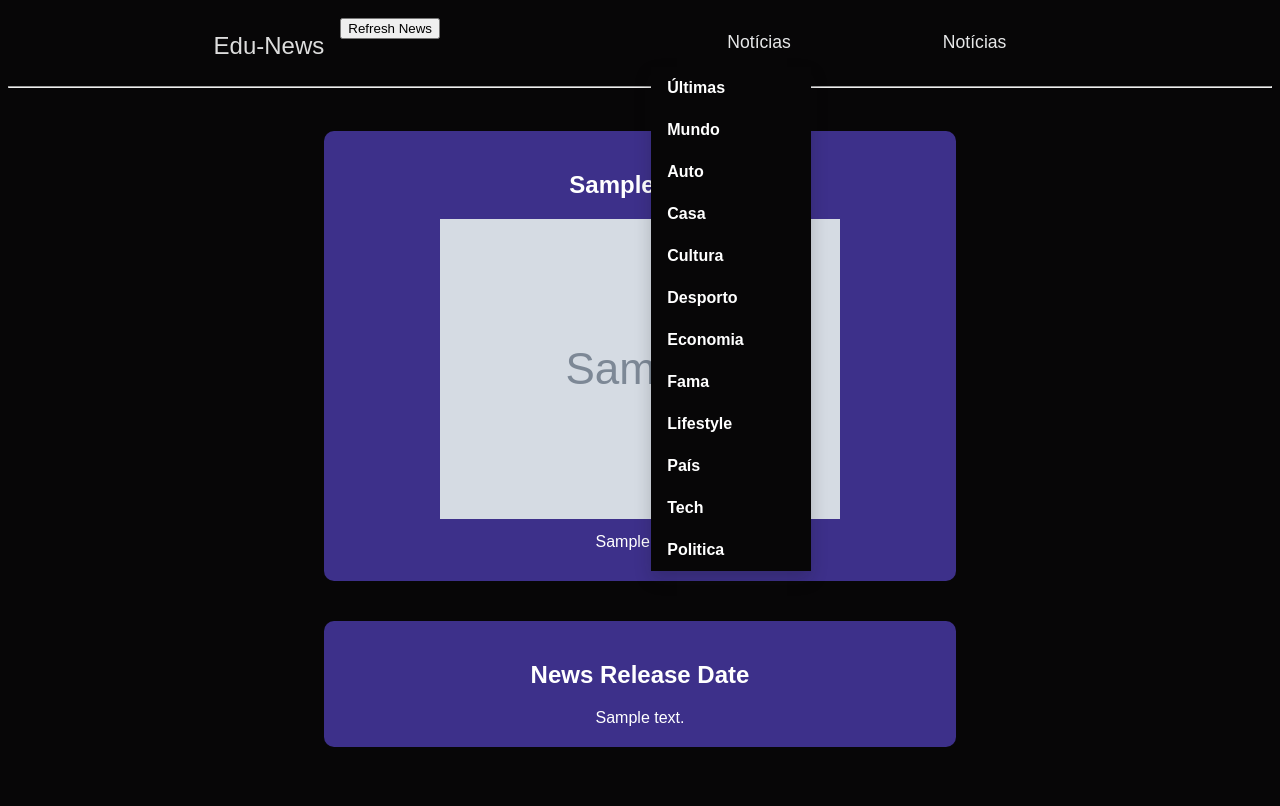
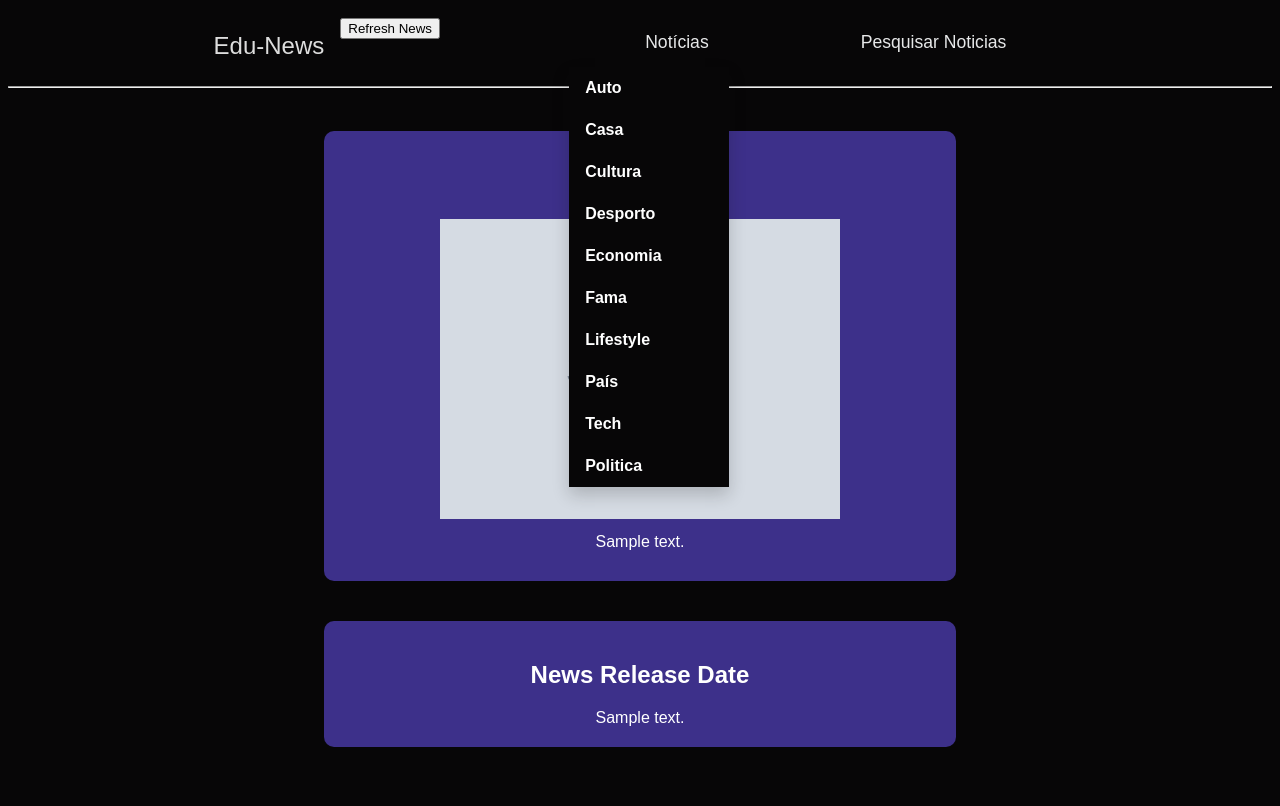
Before and after one commit to DEISI-ULHT-TFC-2023-24/DEISI90-ALQI-DR-tutor-inteligente-para-estudar-interacoes-mediadas-por-algoritmos, a Django app: page //1/ in a window 1280 px wide, after a click on "Notícias". Run offline with Django 5.2, Linux system fonts and the light colour scheme; tables that the repository leaves empty hold one stand-in row (values such as "Sample post"); grey boxes marked "Sample" are stand-in pictures.

Commit message:
Fix nos filtros para datas e categoria com botão de pesquisa

```diff
--- a/news/templates/layout.html
+++ b/news/templates/layout.html
@@ -70,103 +70,110 @@
     <div class="flex-container" style="padding-left: 15%;padding-right: 15%">
         <a href="/" class="navbar-item"
            style="float: left;font-size: 150%;color: #dddddd; border-radius: 10px">Edu-News</a>
+
+        <div class="dropdown">
+        <button class="dropbtn" style="border-radius: 10px;margin-left: 60px;margin-right: 60px" onclick="filterContent(selectedCategory,selectedDate)">Pesquisar Noticias
+        </button>
+        </div>
+
         <div class="dropdown">
             <button class="dropbtn" style="border-radius: 10px;margin-left: 60px;margin-right: 60px"
                     onclick="myFunction()">Notícias
             </button>
             <div class="dropdown-content" id="myDropdown">
                 <a class="" style="position: static; border-radius: 10px"
-                   href="{% url 'index' %}?category=ultimas&date=content_date"><strong>Últimas</strong></a>
+                   onclick="changeButtonTextCategory(this,'Auto','auto')"><strong>Auto</strong></a>
                 <a class="" style="position: static; border-radius: 10px"
-                   href="{% url 'index' %}?category=mundo&date=content_date"><strong>Mundo</strong></a>
+                   onclick="changeButtonTextCategory(this,'Casa','casa')"><strong>Casa</strong></a>
                 <a class="" style="position: static; border-radius: 10px"
-                   href="{% url 'index' %}?category=auto&date=content_date"><strong>Auto</strong></a>
+                   onclick="changeButtonTextCategory(this,'Cultura','cultura')"><strong>Cultura</strong></a>
                 <a class="" style="position: static; border-radius: 10px"
-                   href="{% url 'index' %}?category=casa&date=content_date"><strong>Casa</strong></a>
+                   onclick="changeButtonTextCategory(this,'Desporto','desporto')"><strong>Desporto</strong></a>
                 <a class="" style="position: static; border-radius: 10px"
-                   href="{% url 'index' %}?category=cultura&date=content_date"><strong>Cultura</strong></a>
+                   onclick="changeButtonTextCategory(this,'Economia','economia')"><strong>Economia</strong></a>
                 <a class="" style="position: static; border-radius: 10px"
-                   href="{% url 'index' %}?category=desporto&date=content_date"><strong>Desporto</strong></a>
+                   onclick="changeButtonTextCategory(this,'Fama','fama')"><strong>Fama</strong></a>
                 <a class="" style="position: static; border-radius: 10px"
-                   href="{% url 'index' %}?category=economia&date=content_date"><strong>Economia</strong></a>
+                   onclick="changeButtonTextCategory(this,'Lifestyle','lifestyle')"><strong>Lifestyle</strong></a>
                 <a class="" style="position: static; border-radius: 10px"
-                   href="{% url 'index' %}?category=fama&date=content_date"><strong>Fama</strong></a>
+                   onclick="changeButtonTextCategory(this,'País','pais')"><strong>País</strong></a>
                 <a class="" style="position: static; border-radius: 10px"
-                   href="{% url 'index' %}?category=lifestyle&date=content_date"><strong>Lifestyle</strong></a>
+                   onclick="changeButtonTextCategory(this,'Tech','tech')"><strong>Tech</strong></a>
                 <a class="" style="position: static; border-radius: 10px"
-                   href="{% url 'index' %}?category=pais&date=content_date"><strong>País</strong></a>
-                <a class="" style="position: static; border-radius: 10px"
-                   href="{% url 'index' %}?category=tech&date=content_date"><strong>Tech</strong></a>
-                <a class="" style="position: static; border-radius: 10px"
-                   href="{% url 'index' %}?category=politica&date=content_date"><strong>Politica</strong></a>
+                   onclick="changeButtonTextCategory(this,'Politica','politica')"><strong>Politica</strong></a>
+
             </div>
         </div>
 
-
         <div class="dropdown">
             <button class="dropbtn" style="border-radius: 10px;margin-left: 60px;margin-right: 60px"
-                    onclick="myFunction2()">Notícias
+                    onclick="myFunction2()">Data da Noticia
             </button>
             <div class="dropdown-content" id="myDropdown2">
                 <a class="" style="position: static; border-radius: 10px"
-                   href="{% url 'index' %}?category=ultimas&date=-content_date"><strong>Últimas</strong></a>
+                   onclick="changeButtonTextDate(this,'Mais-Antigas','content_date')"><strong>Mais-Antigas</strong></a>
                 <a class="" style="position: static; border-radius: 10px"
-                   href="{% url 'index' %}?category=mundo&date=-content_date"><strong>Mundo</strong></a>
-                <a class="" style="position: static; border-radius: 10px"
-                   href="{% url 'index' %}?category=auto&date=-content_date"><strong>Auto</strong></a>
-                <a class="" style="position: static; border-radius: 10px"
-                   href="{% url 'index' %}?category=casa&date=-content_date"><strong>Casa</strong></a>
-                <a class="" style="position: static; border-radius: 10px"
-                   href="{% url 'index' %}?category=cultura&date=-content_date"><strong>Cultura</strong></a>
-                <a class="" style="position: static; border-radius: 10px"
-                   href="{% url 'index' %}?category=desporto&date=-content_date"><strong>Desporto</strong></a>
-                <a class="" style="position: static; border-radius: 10px"
-                   href="{% url 'index' %}?category=economia&date=-content_date"><strong>Economia</strong></a>
-                <a class="" style="position: static; border-radius: 10px"
-                   href="{% url 'index' %}?category=fama&date=-content_date"><strong>Fama</strong></a>
-                <a class="" style="position: static; border-radius: 10px"
-                   href="{% url 'index' %}?category=lifestyle&date=-content_date"><strong>Lifestyle</strong></a>
-                <a class="" style="position: static; border-radius: 10px"
-                   href="{% url 'index' %}?category=pais&date=-content_date"><strong>País</strong></a>
-                <a class="" style="position: static; border-radius: 10px"
-                   href="{% url 'index' %}?category=tech&date=-content_date"><strong>Tech</strong></a>
-                <a class="" style="position: static; border-radius: 10px"
-                   href="{% url 'index' %}?category=politica&date=-content_date"><strong>Politica</strong></a>
+                   onclick="changeButtonTextDate(this,'Mais Recentes', '-content_date')"><strong>Mais Recentes</strong></a>
+
+
             </div>
         </div>
 
 
         <script>
+            var selectedCategory = '';
+            var selectedDate = '';
 
-            /* When the user clicks on the button,
-            toggle between hiding and showing the dropdown content */
             function myFunction() {
                 document.getElementById("myDropdown").classList.toggle("show");
             }
 
-            // Close the dropdown if the user clicks outside of it
-            window.onclick = function (e) {
-                if (!e.target.matches('.dropbtn')) {
-                    const myDropdown = document.getElementById("myDropdown");
-                    if (myDropdown.classList.contains('show')) {
-                        myDropdown.classList.remove('show');
-                    }
-                }
+            function changeButtonTextCategory(button, title, category) {
+                selectedCategory = category;
+                // Set the button's innerHTML to the title of the clicked item
+                button.closest('.dropdown').querySelector('.dropbtn').innerHTML = title;
+
+                // Close the dropdown after clicking an item
+                document.getElementById("myDropdown").classList.remove("show");
             }
 
             function myFunction2() {
                 document.getElementById("myDropdown2").classList.toggle("show");
             }
 
+            function changeButtonTextDate(button, title, date) {
+                selectedDate = date;
+                // Set the button's innerHTML to the title of the clicked item
+                button.closest('.dropdown').querySelector('.dropbtn').innerHTML = title;
+
+                // Close the dropdown after clicking an item
+                document.getElementById("myDropdown2").classList.remove("show");
+            }
+
             // Close the dropdown if the user clicks outside of it
             window.onclick = function (e) {
                 if (!e.target.matches('.dropbtn')) {
-                    const myDropdown = document.getElementById("myDropdown2");
-                    if (myDropdown.classList.contains('show')) {
-                        myDropdown.classList.remove('show');
+                    const dropdowns = document.getElementsByClassName("dropdown-content");
+                    for (let i = 0; i < dropdowns.length; i++) {
+                        const openDropdown = dropdowns[i];
+                        if (openDropdown.classList.contains('show')) {
+                            openDropdown.classList.remove('show');
+                        }
                     }
                 }
             }
+
+            function filterContent(category, date) {
+                if (selectedCategory === '') {
+                    selectedCategory = 'ultimas'
+                }
+                if (selectedDate === '') {
+                    selectedDate = '-content_date'
+                }
+                window.location.href = "{% url 'index' %}?category=" + selectedCategory + "&date=" + date;
+            }
+
+
         </script>
 
         <button id="refreshButton">Refresh News</button>
--- a/news/views.py
+++ b/news/views.py
@@ -16,6 +16,9 @@
 def index(request):
     category = request.GET.get('category', 'ultimas')
     date = request.GET.get('date', 'content_date')
+    if (date == ''):
+        date = '-content_date'
+
     obj = Content.objects.filter(content_category=category).order_by(date)
     context = {
         "obj": obj,
```
